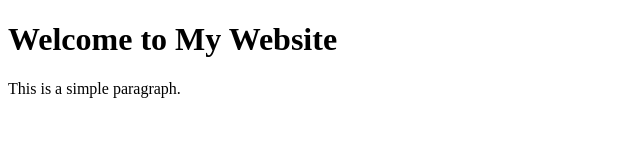
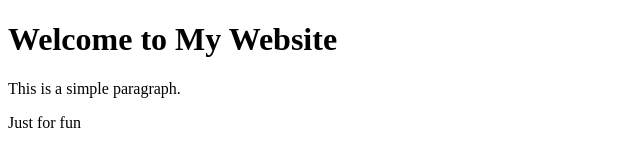
Before and after one commit to Jean-Nuel-Projects/ecole, a plain HTML site: page index.html in a window 1280 px wide. Shown: the full height of the page, 0-640 px from the left. Drawn offline with Linux system fonts and the light colour scheme.

Commit message:
🔄 Sync depuis DESKTOP-MFOHIEK - 2026-07-20 13:42

```diff
--- a/index.html
+++ b/index.html
@@ -8,5 +8,6 @@
 <body>
     <h1>Welcome to My Website</h1>
     <p>This is a simple paragraph.</p>
+    <p>Just for fun</p>
 </body>
 </html>
```
